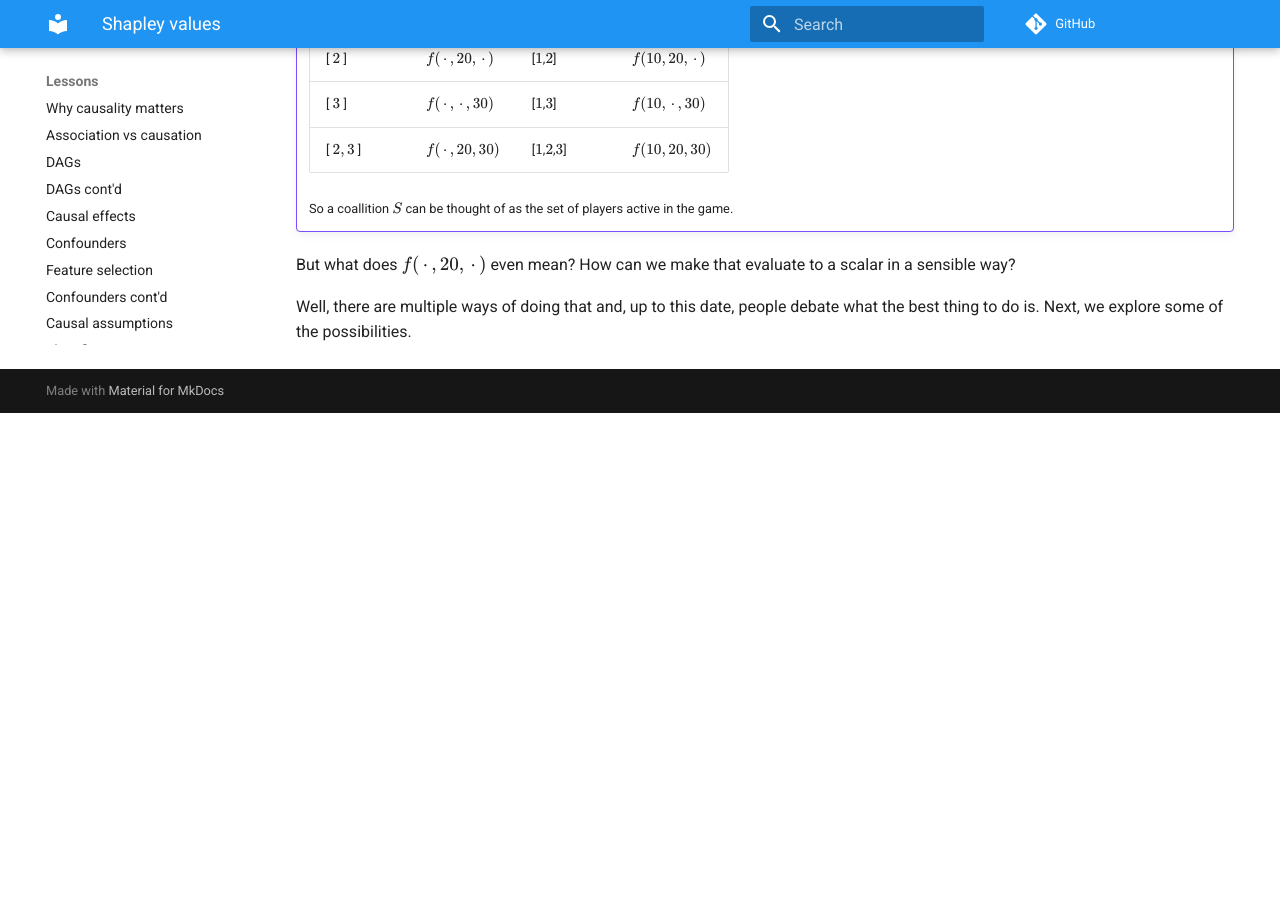
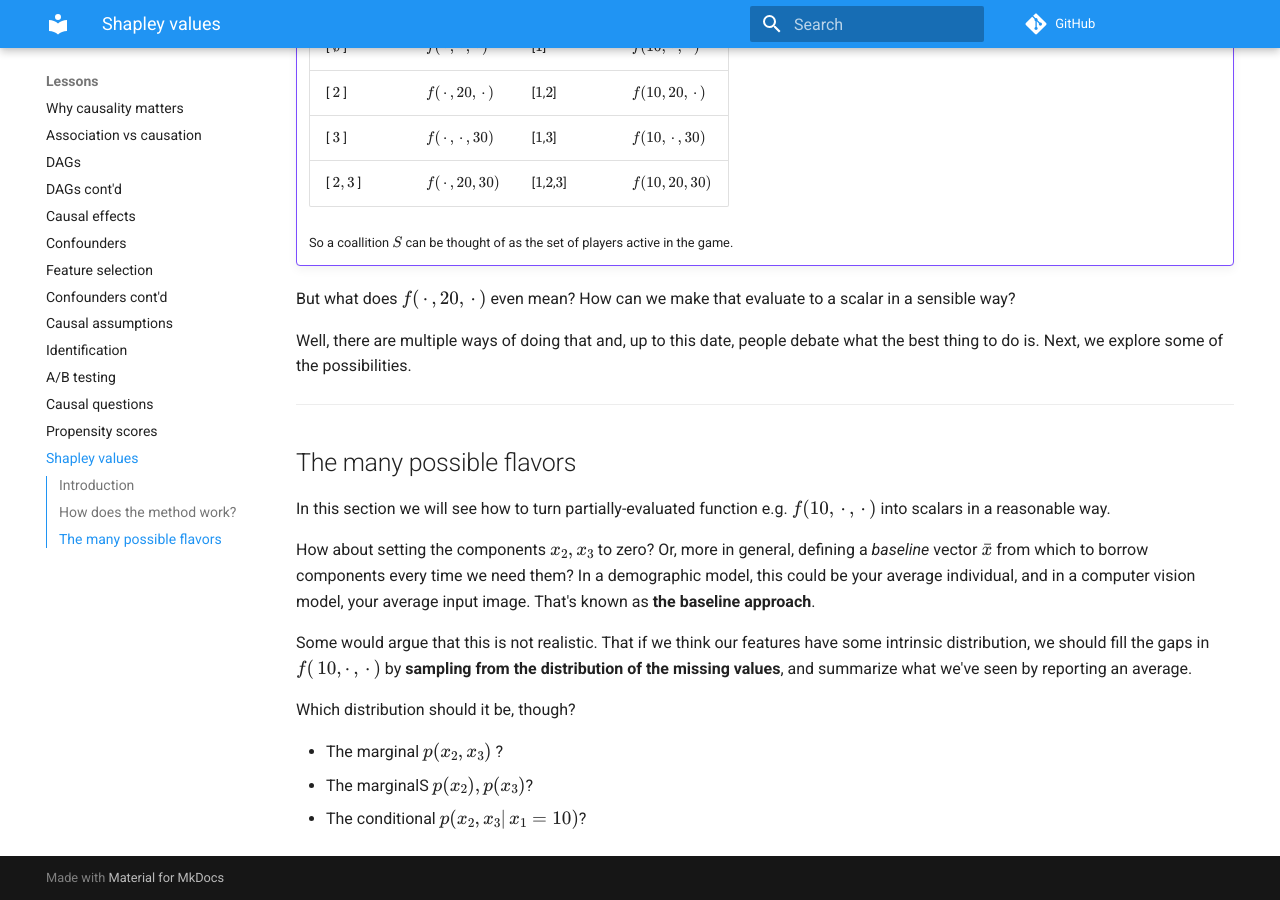
Before and after one commit to emilioMaddalena/causal-inference-studies, an MkDocs documentation site: the page built from material/shapley_values.md, in a window 1280 px wide and 900 px high, scrolled down 2075 px. Built offline with MkDocs 1.6.1 and Material for MkDocs 9.7.7, drawn with Linux system fonts in a browser that asks for light colours; comment, search, counter and statistics services are not loaded; before the commit the page ends 2488 px from its top, so only the background shows below that; some of the changed text lies outside the part shown.

Commit message:
Start shapley flavors

```diff
--- a/material/shapley_values.md
+++ b/material/shapley_values.md
@@ -11,6 +11,8 @@ Picture this. Your model produced an output $f(x)$, and you want to understand w
 $$f(x) = \phi_0 + \sum_{i} \phi_i$$
 
 where each $\phi_i$ summarizes the contribution of feature $x_i$ to the output! and $\phi_0$ is a baseline constant value.
+
+That's kind of cool, right? **Even if your model isn't linear**, shapley gives you the **isolated contributions of each feature** to the predicted value.
 
 !!! example
 
@@ -73,3 +73,19 @@ The formula above looks intimidating, but it's actually *a simple weighted sum*.
 But what does $f(\,\cdot\,,20,\,\cdot\,)$ even mean? How can we make that evaluate to a scalar in a sensible way?
 
 Well, there are multiple ways of doing that and, up to this date, people debate what the best thing to do is. Next, we explore some of the possibilities.
+
+---
+
+## The many possible flavors
+
+In this section we will see how to turn partially-evaluated function e.g. $f(10, \,\cdot\,,\,\cdot\,)$ into scalars in a reasonable way.
+
+How about setting the components $x_2, x_3$ to zero? Or, more in general, defining a *baseline* vector $\bar x$ from which to borrow components every time we need them? In a demographic model, this could be your average individual, and in a computer vision model, your average input image. That's known as **the baseline approach**.
+
+Some would argue that this is not realistic. That if we think our features have some intrinsic distribution, we should fill the gaps in $f(\,10,\cdot\,,\,\cdot\,)$ by **sampling from the distribution of the missing values**, and summarize what we've seen by reporting an average.
+
+Which distribution should it be, though?
+
+- The marginal $p(x_2, x_3)$ ?
+- The marginalS $p(x_2), p(x_3)$?
+- The conditional $p(x_2, x_3 | \, x_1 = 10)$?
```
Also changed, not shown: other parts of material/shapley_values.md (+0 -2 lines).
